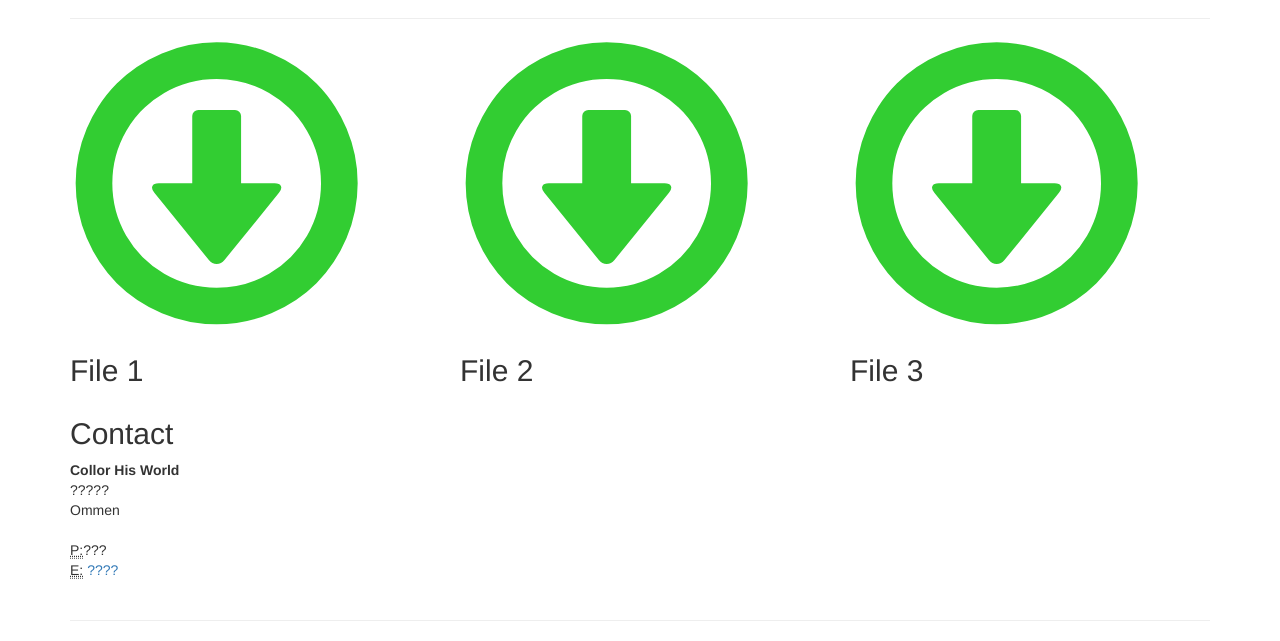
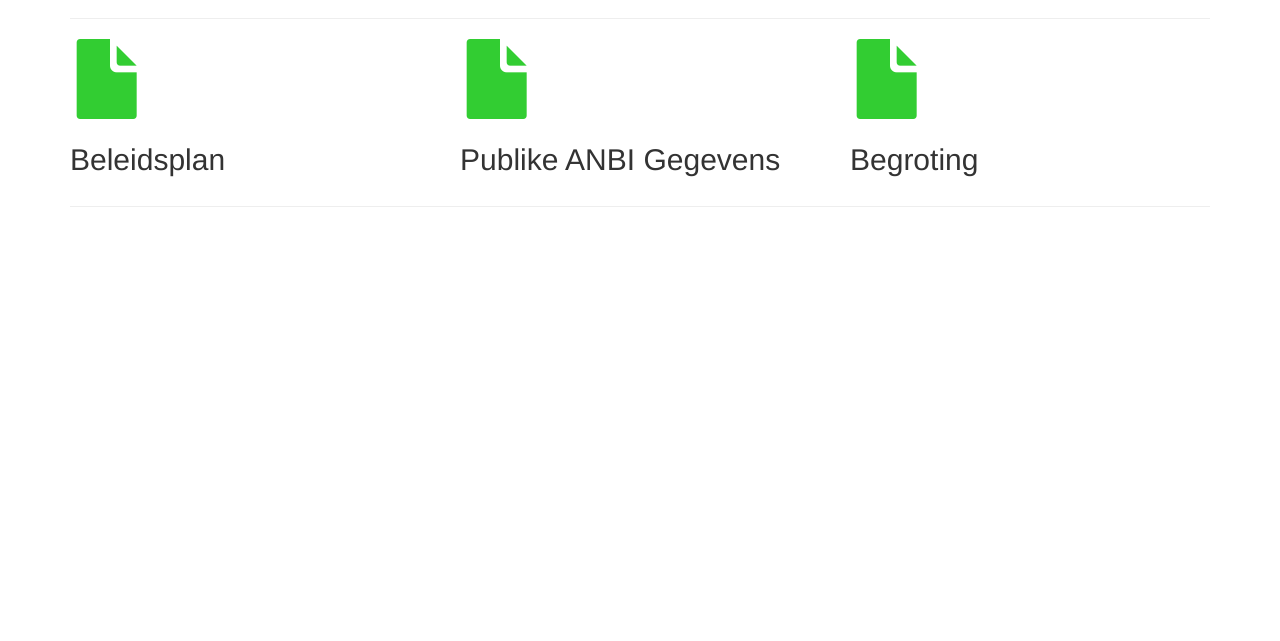
Before and after one commit to colorhisworld/colorhisworld.github.io, a plain HTML site: page index.html in a window 1280 px wide. Shown: the part 402-1043 px from the top of the page. After the commit the page ends 800 px from the top, so only its background shows below. Drawn offline with Linux system fonts and the light colour scheme.

Commit message:
Added files and changed some styles

```diff
--- a/css/chw.css
+++ b/css/chw.css
@@ -7,5 +7,5 @@
 }
 
 .download-link i {
-    font-size: 220pt;
+    font-size: 60pt;
 }
--- a/index.html
+++ b/index.html
@@ -27,42 +27,6 @@
 </head>
 
 <body>
-
-<!-- Navigation -->
-<!--<nav class="navbar navbar-inverse navbar-fixed-top" role="navigation">-->
-<!--<div class="container">-->
-<!--&lt;!&ndash; Brand and toggle get grouped for better mobile display &ndash;&gt;-->
-<!--<div class="navbar-header">-->
-<!--<button type="button" class="navbar-toggle" data-toggle="collapse"-->
-<!--data-target="#bs-example-navbar-collapse-1">-->
-<!--<span class="sr-only">Toggle navigation</span>-->
-<!--<span class="icon-bar"></span>-->
-<!--<span class="icon-bar"></span>-->
-<!--<span class="icon-bar"></span>-->
-<!--</button>-->
-<!--<a class="navbar-brand" href="#">Start Bootstrap</a>-->
-<!--</div>-->
-<!--&lt;!&ndash; Collect the nav links, forms, and other content for toggling &ndash;&gt;-->
-<!--<div class="collapse navbar-collapse" id="bs-example-navbar-collapse-1">-->
-<!--<ul class="nav navbar-nav">-->
-<!--<li>-->
-<!--<a href="#">About</a>-->
-<!--</li>-->
-<!--<li>-->
-<!--<a href="#">Services</a>-->
-<!--</li>-->
-<!--<li>-->
-<!--<a href="#">Contact</a>-->
-<!--</li>-->
-<!--</ul>-->
-<!--</div>-->
-<!--&lt;!&ndash; /.navbar-collapse &ndash;&gt;-->
-<!--</div>-->
-<!--&lt;!&ndash; /.container &ndash;&gt;-->
-<!--</nav>-->
-
-<!-- Image Background Page Header -->
-<!-- Note: The background image is set within the business-casual.css file. -->
 <header class="business-header">
     <div class="container">
         <div class="row">
@@ -75,80 +39,52 @@
 
 <!-- Page Content -->
 <div class="container">
-
     <hr>
-
     <div class="row">
-        <!--<div class="col-sm-8">-->
-        <!--<h2>What We Do</h2>-->
-        <!--<p>Introduce the visitor to the business using clear, informative text. Use well-targeted keywords within-->
-        <!--your sentences to make sure search engines can find the business.</p>-->
-        <!--<p>Lorem ipsum dolor sit amet, consectetur adipisicing elit. Et molestiae similique eligendi reiciendis sunt-->
-        <!--distinctio odit? Quia, neque, ipsa, adipisci quisquam ullam deserunt accusantium illo iste-->
-        <!--exercitationem nemo voluptates asperiores.</p>-->
-        <!--<p>-->
-        <!--<a class="btn btn-default btn-lg" href="#">Call to Action &raquo;</a>-->
-        <!--</p>-->
-        <!--</div>-->
     </div>
     <div class="row">
         <div class="col-sm-4">
-            <a href="/files/file1.pdf" class="download-link">
-                <i class="glyphicon glyphicon-download"></i>
+            <a href="/files/beleidsplan-stichting-color-his-world.pdf" class="download-link">
+                <i class="glyphicon glyphicon-file"></i>
             </a>
-            <!--<img class="img-circle img-responsive img-center" src="http://placehold.it/300x300" alt="">-->
-            <h2>File 1</h2>
+            <h2>Beleidsplan</h2>
         </div>
         <div class="col-sm-4">
-            <a href="/files/file2.pdf" class="download-link">
-                <i class="glyphicon glyphicon-download"></i>
+            <a href="/files/publicatie-anbi-gegevens.pdf" class="download-link">
+                <i class="glyphicon glyphicon-file"></i>
             </a>
-            <h2>File 2</h2>
+            <h2>Publike ANBI Gegevens</h2>
         </div>
         <div class="col-sm-4">
-            <a href="/files/file3.pdf" class="download-link">
-                <i class="glyphicon glyphicon-download"></i>
+            <a href="/files/begroting.pdf.pdf" class="download-link">
+                <i class="glyphicon glyphicon-file"></i>
             </a>
-            <h2>File 3</h2>
+            <h2>Begroting</h2>
         </div>
-        <div class="col-sm-4">
-            <h2>Contact</h2>
-            <address>
-                <strong>Collor His World</strong>
-                <br>?????
-                <br>Ommen
-                <br>
-            </address>
-            <address>
-                <abbr title="Phone">P:</abbr>???
-                <br>
-                <abbr title="Email">E:</abbr> <a href="mailto:#">????</a>
-            </address>
-        </div>
+        <!--<div class="col-sm-4">-->
+        <!--<h2>Contact</h2>-->
+        <!--<address>-->
+        <!--<strong>Collor His World</strong>-->
+        <!--<br>?????-->
+        <!--<br>Ommen-->
+        <!--<br>-->
+        <!--</address>-->
+        <!--<address>-->
+        <!--<abbr title="Phone">P:</abbr>???-->
+        <!--<br>-->
+        <!--<abbr title="Email">E:</abbr> <a href="mailto:#">????</a>-->
+        <!--</address>-->
+        <!--</div>-->
     </div>
-
-    <!-- /.row -->
-
     <hr>
-
-    <!-- Footer -->
-    <!--<footer>-->
-    <!--<div class="row">-->
-    <!--<div class="col-lg-12">-->
-    <!--<p>Copyright &copy; Your Website 2014</p>-->
-    <!--</div>-->
-    <!--</div>-->
-    <!--&lt;!&ndash; /.row &ndash;&gt;-->
-    <!--</footer>-->
-
 </div>
 <!-- /.container -->
 
 <!-- jQuery -->
-<script src="js/jquery.js"></script>
+<!--<script src="js/jquery.js"></script>-->
 
 <!-- Bootstrap Core JavaScript -->
-<script src="js/bootstrap.min.js"></script>
+<!--<script src="js/bootstrap.min.js"></script>-->
 
 </body>
 
```
Also changed, not shown: 3 other files.
